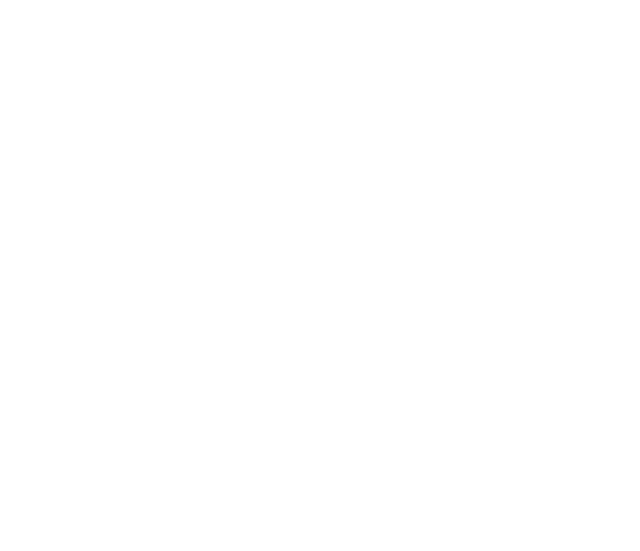
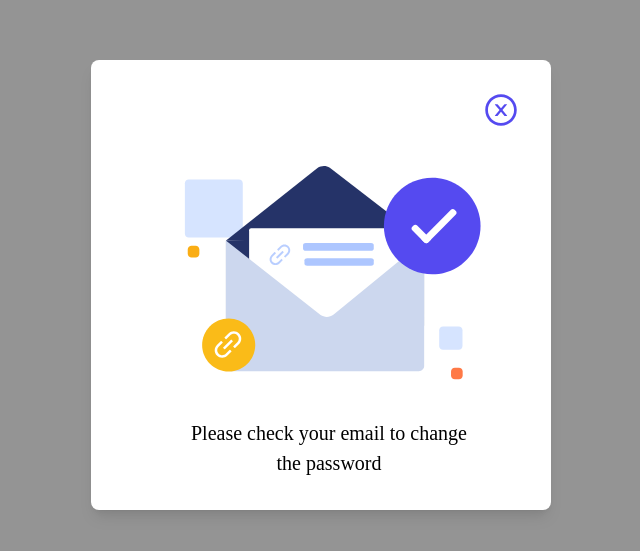
Before and after one commit to Ekasa02/Logibug, a Nuxt app: page /popupemail in a window 1280 px wide. Before the commit this address had no page. Shown: the part 115-666 px from the top of the page, without its empty margins (319-959 px from the left). Built offline with nearby package versions, Linux system fonts and the light colour scheme.

Commit message:
Popup for email forgot password

```diff
--- a/components/popup/ChangeSuccess.vue
+++ b/components/popup/ChangeSuccess.vue
@@ -6,7 +6,7 @@
             </div>
             <div class="pt-5 pl-11 pr-7">
                 <img src="../popup/svg/Group 52.svg" alt="image">
-                <p class="text-center pt-7 font-['Montserrat']">Congratulations, your password has been <br/> successfully changed! Don't forget to <br/> remember your new password.</p>
+                <p class="text-center pt-7 font-['Montserrat'] text-[20px]">Congratulations, your password has been <br/> successfully changed! Don't forget to <br/> remember your new password.</p>
             </div>
         </div>
     </div>
--- a/components/popup/RegisterSuccess.vue
+++ b/components/popup/EmailForget.vue
@@ -1,13 +1,12 @@
 <template>
     <div class="bg-[#33333385] fixed top-0 left-0 right-0 bottom-0 flex items-center justify-center ">
         <div class="w-950px h-950px bg-white p-8 rounded-lg shadow-lg">
-            <div class="pl-[340px]">
+            <div class="pl-[360px]">
                 <img src="../popup/svg/CloseCircle.svg" alt="image" >
             </div>
-            <div class=" pl-10 pr-7 font-['Montserrat'] ">
-                <img src="../popup/svg/Group 64.svg" alt="image">
-                <h1 class="font-bold pt-8 text-center text-[24px]">Congratulation!</h1>
-                <p class="text-center text-[22px]">Register success</p>
+            <div class="pt-5 pl-11 pr-7">
+                <img src="../popup/svg/Group 51.svg" alt="image">
+                <p class="text-center pt-7 font-['Montserrat'] text-[20px]">Please check your email to change <br/> the password</p>
             </div>
         </div>
     </div>
--- /dev/null
+++ b/pages/popupemail.vue
@@ -0,0 +1,17 @@
+<template>
+    <div>
+        <div>
+            <email-forget></email-forget>
+        </div>
+    </div>
+</template>
+
+<script>
+import EmailForget from '../components/popup/EmailForget.vue'
+
+export default {
+    components:{
+        EmailForget
+    }
+}
+</script>
```
Also changed, not shown: components/popup/svg/Group 51.svg (added).
